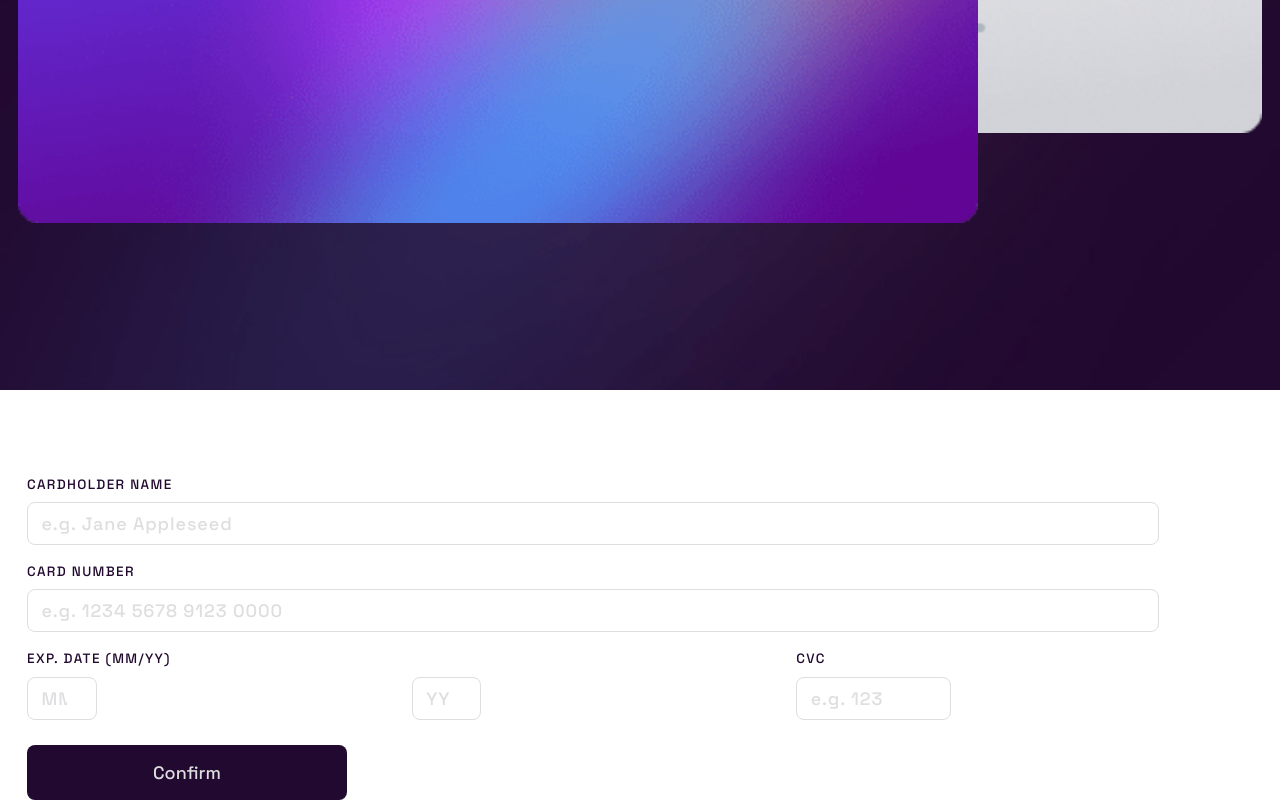
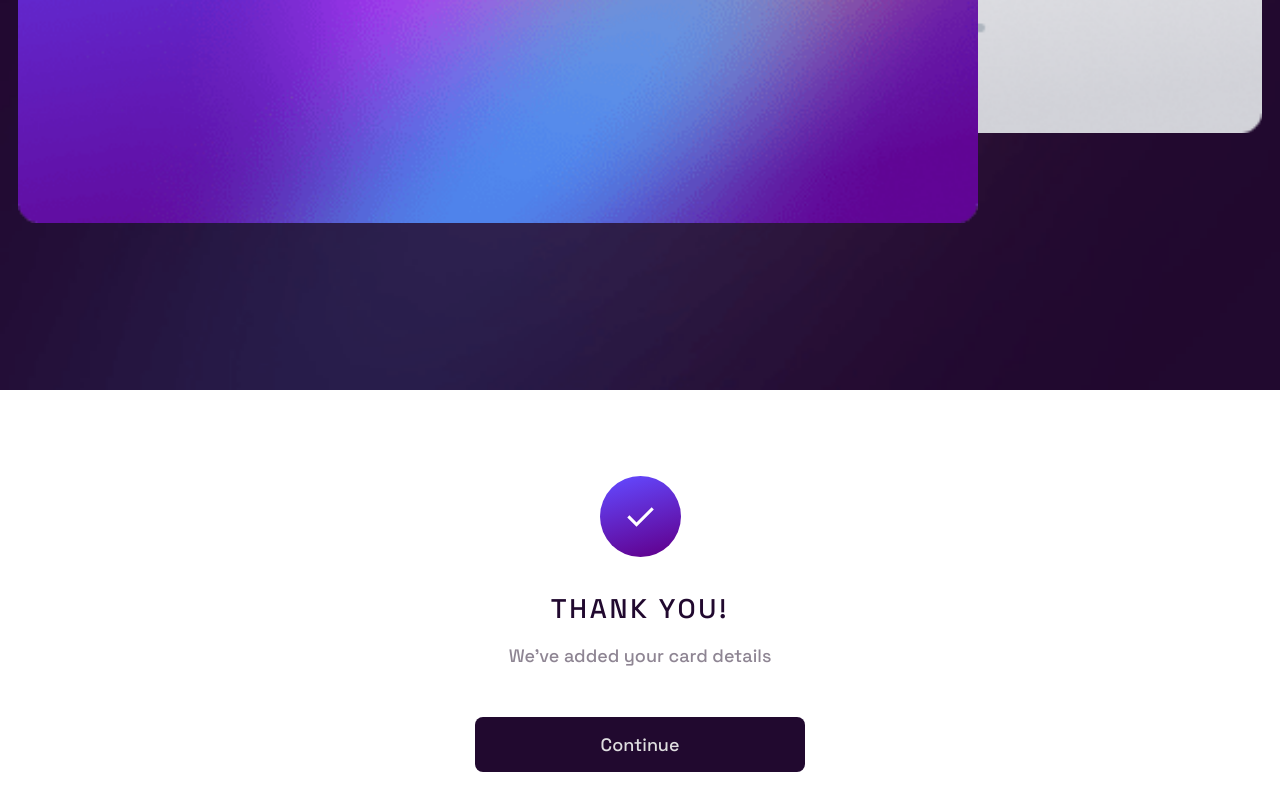
Before and after one commit to josr13/interactive-card-details-form, a plain HTML site: page index.html in a window 1280 px wide. Shown: the part 429-1229 px from the top of the page. After the commit the page ends 1201 px from the top, so only its background shows below. Drawn offline with Linux system fonts and the light colour scheme.

Commit message:
Add completed state style

```diff
--- a/css/index.scss
+++ b/css/index.scss
@@ -92,6 +92,7 @@ body {
         }
 
         .form {
+            display: none;
             margin: 4.5em 1.5em 10em;
             padding: 0;
             max-width: 100%;
@@ -171,7 +172,30 @@ body {
         }
 
         .ty {
-            display: none;
+            display: flex;
+            flex-direction: column;
+            margin: 4.5em 1.5em 10em;
+            padding: 0;
+            max-width: 100%;
+            align-items: center;
+
+            &__icon {
+                width: 4.5em;
+            }
+
+            &__title {
+                font-size: 1.5rem;
+                font-weight: 500;
+                color: $very-dark-violet;
+                text-transform: uppercase;
+                letter-spacing: 0.1em;
+                margin-top: 1.25em;
+            }
+
+            &__desc {
+                color: $dark-grayish-violet;
+                margin: 0 0 2.75em;
+            }
         }
 
         .btn {
@@ -182,6 +206,7 @@ body {
             font-family: inherit;
             padding: 0.9em 7em;
             border-radius: 8px;
+            text-decoration: none;
         }
     }
 
--- a/index.html
+++ b/index.html
@@ -48,7 +48,7 @@
     </form>
     <!-- Completed state start -->
     <div class="ty">
-      <img src="images/icon-complete.svg" alt="Complete icon">
+      <img src="images/icon-complete.svg" alt="Complete icon" class="ty__icon">
       <h1 class="ty__title">Thank you!</h1>
       <p class="ty__desc">We've added your card details</p>
       <a href="#" class="btn ty_btn">Continue</a>
```
Also changed, not shown: css/index.css.
